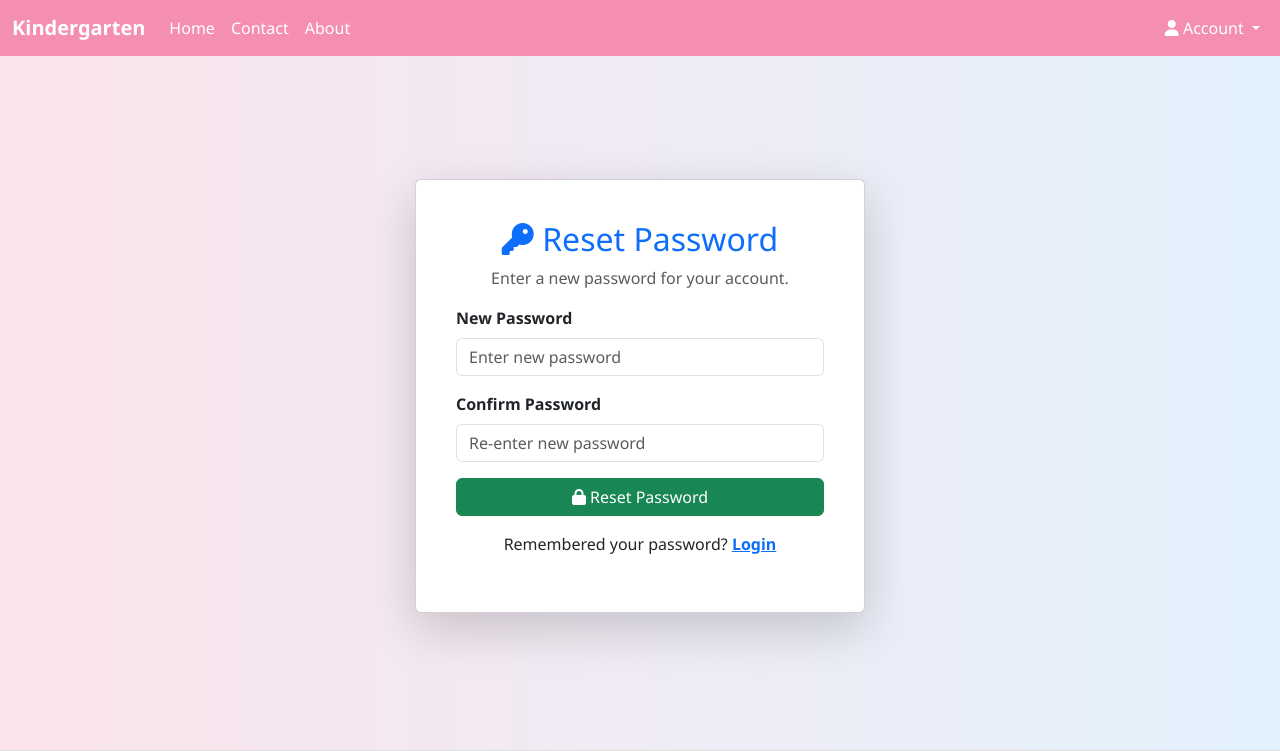
After one commit to AbdullahRFA/Kindergarten-Website-Management-System, a Django app: page /reset_password/shakibrybmn@gmail.com/ in a window 1280 px wide. The commit adds this page. Shown: the top 751 px of the page. Run offline with Django 4.2, Linux system fonts and the light colour scheme.

Commit message:
added forgot password and change password functionality through email verifivstion system with smtp

```diff
--- a/core/models.py
+++ b/core/models.py
@@ -1,6 +1,8 @@
+from django.contrib.auth.models import AbstractUser
 from django.db import models
-from django.contrib.auth.models import AbstractUser
 from django.utils import timezone
+
+
 class User(AbstractUser):
     ROLE_CHOICES = (
         ("admin", "Admin"),
--- a/core/templates/auth/login.html
+++ b/core/templates/auth/login.html
@@ -70,6 +70,10 @@
       {% endfor %}
 
       <button type="submit" class="btn btn-primary w-100">Login</button>
+      <div class="mt-3 text-end " >
+
+        <a href="{% url 'forgot_password' %}" class=" w-100 text-danger fw-bold">Forgot Password</a>
+      </div>
     </form>
 
     <div class="mt-3 text-center">
--- a/core/templates/base.html
+++ b/core/templates/base.html
@@ -132,6 +132,7 @@
             <ul class="dropdown-menu dropdown-menu-end">
               {% if user.is_authenticated %}
                 <li><a class="dropdown-item" href="{% url 'logout' %}">Logout</a></li>
+                <li><a class="dropdown-item text-info" href="{% url 'change_password' %}"><i class="fas fa-sign-out-alt"></i> Change Password</a></li>
               {% else %}
                 <li><a class="dropdown-item" href="{% url 'login' %}">Login</a></li>
                 <li><a class="dropdown-item" href="{% url 'register' %}">Register</a></li>
--- /dev/null
+++ b/core/templates/password_reset_and_change/reset_password.html
@@ -0,0 +1,57 @@
+{% extends 'base.html' %}
+
+{% block title %}Reset Your Password{% endblock title %}
+
+{% block content %}
+<div class="container d-flex justify-content-center align-items-center" style="min-height: 80vh;">
+    <div class="card shadow-lg p-4" style="max-width: 450px; width: 100%;">
+        <div class="card-body">
+            <!-- Page Title -->
+            <h2 class="text-center text-primary">
+                <i class="fas fa-key"></i> Reset Password
+            </h2>
+            <p class="text-muted text-center">Enter a new password for your account.</p>
+
+            <!-- Display Form Errors -->
+            {% if messages %}
+                {% for message in messages %}
+                    <div class="alert alert-{{ message.tags }}">{{ message }}</div>
+                {% endfor %}
+            {% endif %}
+             <!-- Display form errors -->
+             {% if form.errors %}
+             <div class="alert alert-danger">
+                 <strong>Please correct the errors below:</strong>
+                 {{ form.errors }}
+             </div>
+             {% endif %}
+
+            <!-- Password Reset Form -->
+            <form method="post">
+                {% csrf_token %}
+
+                <div class="mb-3">
+                    <label for="password" class="form-label fw-bold">New Password</label>
+                    <input type="password" name="password" id="password" class="form-control"
+                           placeholder="Enter new password" required>
+                </div>
+
+                <div class="mb-3">
+                    <label for="confirm_password" class="form-label fw-bold">Confirm Password</label>
+                    <input type="password" name="confirm_password" id="confirm_password" class="form-control"
+                           placeholder="Re-enter new password" required>
+                </div>
+
+                <button type="submit" class="btn btn-success w-100">
+                    <i class="fas fa-lock"></i> Reset Password
+                </button>
+            </form>
+
+            <!-- Back to Login -->
+            <div class="text-center mt-3">
+                <p>Remembered your password? <a href="{% url 'login' %}" class="text-primary fw-bold">Login</a></p>
+            </div>
+        </div>
+    </div>
+</div>
+{% endblock content %}
--- a/core/urls.py
+++ b/core/urls.py
@@ -9,6 +9,15 @@ urlpatterns = [
     path('login/', auth_views.LoginView.as_view(template_name='auth/login.html'), name='login'),
     path('logout/', auth_views.LogoutView.as_view(next_page='login'), name='logout'),
     path('register/', views.register_student, name='register'),
+
+
+    path('forgot_password/', views.request_password_reset, name='forgot_password'),
+    path('verify_otp/<str:email>/', views.verify_otp, name='verify_otp'),
+    path('reset_password/<str:email>/', views.reset_password, name='reset_password'),
+
+    path('change_password/', views.change_password, name='change_password'),
+    path('password_change_complete/', views.password_change_complete, name='password_change_complete'),
+
     path('dashboard/', views.dashboard, name='dashboard'),
 
     path('student_profile/', views.student_profile, name='student_profile'),
--- a/core/views.py
+++ b/core/views.py
@@ -1,10 +1,28 @@
 from django.shortcuts import render, redirect, get_object_or_404
 from django.contrib.auth.decorators import login_required
+import random
+from datetime import datetime, timedelta
+from django.contrib.auth import update_session_auth_hash
+
+
+from django.contrib.auth.decorators import login_required, user_passes_test
+from django.core.mail import send_mail
+from django.conf import settings
+from django.contrib.auth import authenticate, login, logout
+from django.contrib.auth.models import User as AuthUser
+from django.contrib.auth.forms import AuthenticationForm
+from django.contrib.auth import views as auth_views
+from django.contrib.auth import get_user_model
+from django.contrib.auth.decorators import login_required, user_passes_test
+from django.contrib.auth import update_session_auth_hash
+from django.contrib.auth.hashers import make_password
+from django.core.mail import send_mail
+from django.conf import settings
 from django.contrib import messages
 from django.urls import reverse
 from django.http import HttpResponse, JsonResponse
 from .models import User, StudentProfile, Course, Homework, HomeworkSubmission, PaymentTransaction, BusLocation, Bus, TeaacherProfile, LeaveRequest, Notification, Message, ExamMark,AdminProfile
-from .forms import StudentRegistrationForm, HomeworkForm, SubmissionForm, LeaveRequestForm, StudentProfileForm, TeacherProfileForm, AdminProfileForm
+from .forms import StudentRegistrationForm, HomeworkForm, SubmissionForm, LeaveRequestForm, StudentProfileForm, TeacherProfileForm, AdminProfileForm, PasswordResetRequestForm, UserPasswordChangeForm
 
 
 def homepage(request):
@@ -28,6 +46,135 @@ def register_student(request):
     else:
         form = StudentRegistrationForm()
     return render(request, 'auth/register.html', {'form': form})
+
+def forgot_password(request):
+    if request.method == "POST":
+        form = PasswordResetRequestForm(request.POST)
+        if form.is_valid():
+            email = form.cleaned_data['email']
+            User = get_user_model()
+            user = User.objects.filter(email=email).first()  # ✅ Correct
+
+            if user:
+                send_otp(email)
+                messages.success(request, "OTP has been sent to your email.")
+                return redirect('verify_otp', email=email)
+            else:
+                messages.error(request, "❌ No user found with this email.")
+    else:
+        form = PasswordResetRequestForm()
+    return render(request, "password_reset_and_change/request_password_reset.html", {'form': form})
+
+
+
+# Temporary OTP Storage
+otp_storage = {}
+
+# Send OTP to Email
+def send_otp(email):
+    otp = random.randint(100000, 999999)
+    otp_storage[email] = {
+        'otp': otp,
+        'timestamp': datetime.now()
+    }
+
+    subject = "Password Reset OTP - KWMS"
+    message = f"Hello,\n\nYour OTP for password reset is: {otp}\n\nDo not share this OTP with anyone."
+    send_mail(subject, message, settings.EMAIL_HOST_USER, [email])
+
+# Password Reset Request View
+def request_password_reset(request):
+    if request.method == "POST":
+        form = PasswordResetRequestForm(request.POST)
+        if form.is_valid():
+            email = form.cleaned_data['email']
+            User = get_user_model()
+
+            # Correct usage of .first()
+            user = User.objects.filter(email=email).first()
+
+            if user:  # If user exists
+                send_otp(email)
+                messages.success(request, "OTP has been sent to your email.")
+                return redirect('verify_otp', email=email)
+            else:
+                messages.error(request, "❌ No user found with this email.")
+    else:
+        form = PasswordResetRequestForm()
+
+    return render(request, "password_reset_and_change/request_password_reset.html", {'form': form})
+
+# OTP Verification View
+def verify_otp(request, email):
+    if request.method == "POST":
+        entered_otp = request.POST.get("otp")
+        data = otp_storage.get(email)
+
+        if data:
+            otp_valid = str(data['otp']) == entered_otp
+            otp_expired = datetime.now() > data['timestamp'] + timedelta(minutes=5)
+
+            if otp_valid and not otp_expired:
+                del otp_storage[email]
+                messages.success(request, "OTP verified successfully. Set a new password.")
+                return redirect('reset_password', email=email)
+            elif otp_expired:
+                del otp_storage[email]
+                messages.error(request, "OTP has expired. Please request a new one.")
+            else:
+                messages.error(request, "Invalid OTP. Please try again.")
+        else:
+            messages.error(request, "No OTP found for this email.")
+    return render(request, "password_reset_and_change/verify_otp.html", {'email': email})
+
+# Password Reset View
+def reset_password(request, email):
+    if request.method == "POST":
+        new_password = request.POST.get("password")
+        confirm_password = request.POST.get("confirm_password")
+
+        if new_password == confirm_password:
+            User = get_user_model()
+            try:
+                user = User.objects.get(email=email)
+                user.password = make_password(new_password)
+                user.save()
+                messages.success(request, "Password reset successfully. Please login.")
+                return redirect('login')
+            except User.DoesNotExist:
+                messages.error(request, "User not found.")
+        else:
+            messages.error(request, "Passwords do not match. Try again.")
+    return render(request, "password_reset_and_change/reset_password.html", {'email': email})
+
+
+
+
+
+@login_required(login_url='login_user')
+# @user_passes_test(check_admin)
+def change_password(request):
+    if request.method == 'POST':
+        form = UserPasswordChangeForm(data=request.POST, user=request.user)  # ✅ Corrected form initialization
+        if form.is_valid():
+            user = form.save()
+            update_session_auth_hash(request, user)  # ✅ Keep user logged in
+            messages.success(request, "Your password was successfully updated!")
+            return redirect('password_change_complete')  # ✅ Redirect instead of re-rendering
+    else:
+        form = UserPasswordChangeForm(user=request.user)
+
+    return render(request, 'password_reset_and_change/change_password.html', {'form': form})
+
+def password_change_complete(request):
+    return render(request, 'password_reset_and_change/password_change_complete.html')
+
+
+
+
+
+
+
 @login_required
 def dashboard(request):
     user = request.user
```
Also changed, not shown: core/forms.py (+26 -0 lines), core/templates/password_reset_and_change/change_password.html (added, +54 -0 lines), core/templates/password_reset_and_change/password_change_complete.html (added, +18 -0 lines), core/templates/password_reset_and_change/request_password_reset.html (added, +46 -0 lines), core/templates/password_reset_and_change/verify_otp.html (added, +44 -0 lines), kindergarten_project/settings.py (+8 -0 lines), db.sqlite3.
